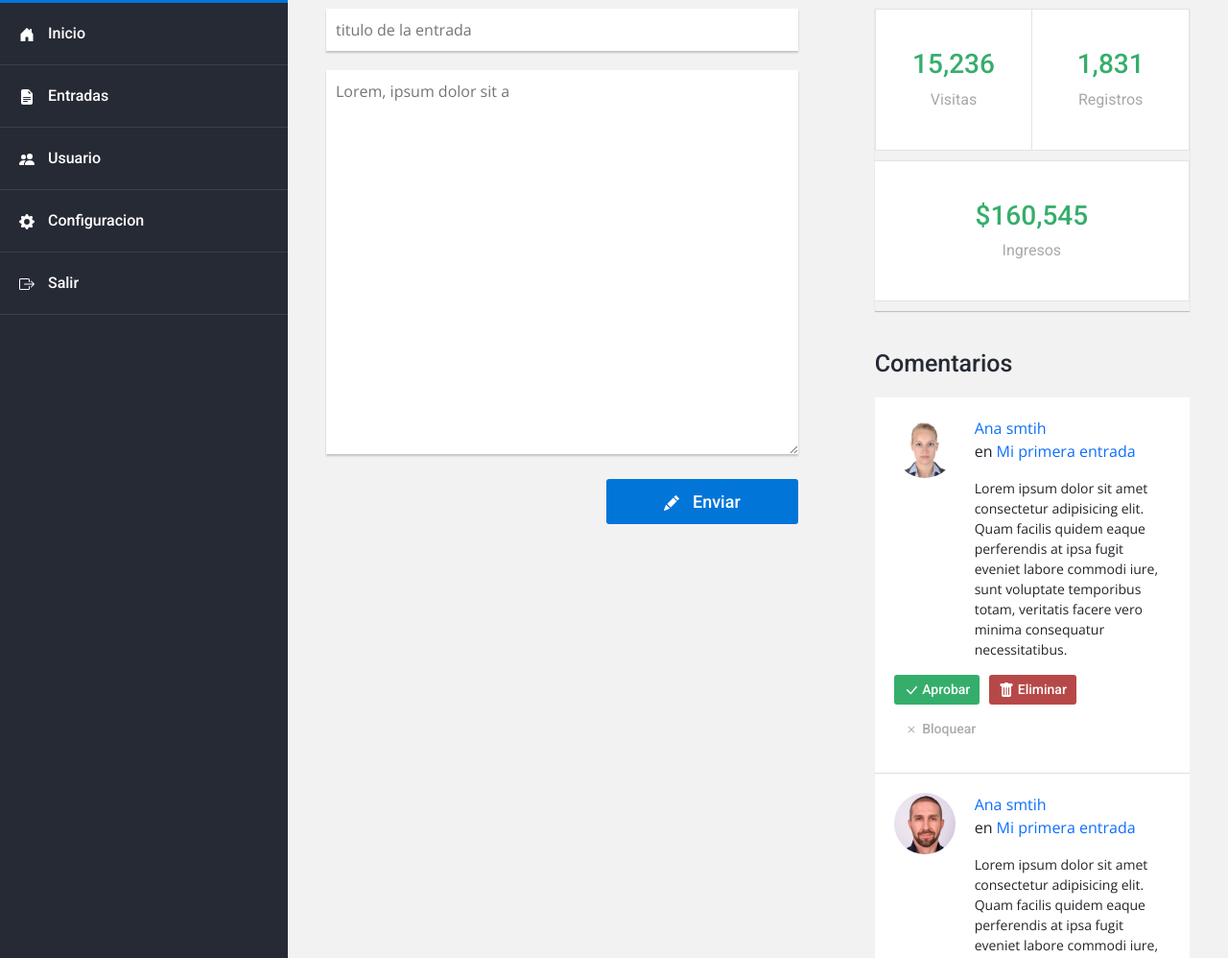
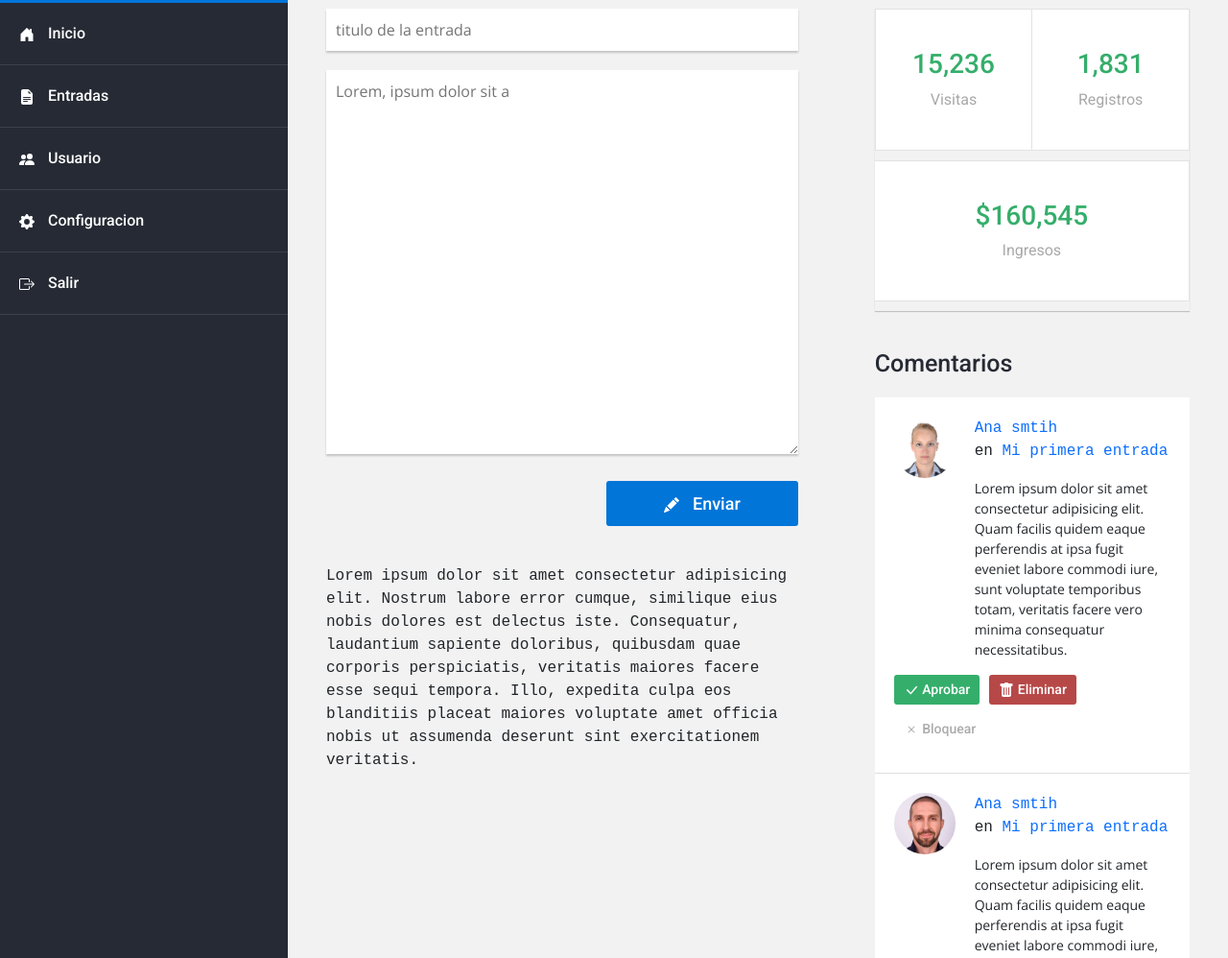
Before and after one commit to osmely10/4.Bootstrap, a plain HTML site: page Practicas/Dashboard/Index.html in a window 1280 px wide. Shown: the part 81-1079 px from the top of the page at 96% size. Drawn offline with nearby package versions, Linux system fonts and the light colour scheme.

Commit message:
Agruegue un parrafo a el sitio web de dashboard

```diff
--- a/Practicas/Dashboard/Index.html
+++ b/Practicas/Dashboard/Index.html
@@ -70,6 +70,11 @@
                                     </button>
                                 </div>
                             </form>
+                        </div>
+
+                        <div class="widget parrafo">
+                            <p>Lorem ipsum dolor sit amet consectetur adipisicing elit. Nostrum labore error cumque, similique eius nobis dolores est delectus iste. Consequatur, laudantium sapiente doloribus, quibusdam quae corporis perspiciatis, veritatis maiores facere esse sequi tempora. Illo, expedita culpa eos blanditiis placeat maiores voluptate amet officia nobis ut assumenda deserunt sint exercitationem veritatis.</p>
+
                         </div>
                     </div>
                     <div class="columna col-12 col-lg-5">
--- a/Practicas/Dashboard/css/estilos.css
+++ b/Practicas/Dashboard/css/estilos.css
@@ -1,7 +1,7 @@
 body {
     background: #f2f2f2;
     font-size: 16px;
-    font-family: 'Open Sans', sans-serif;
+    font-family: 'Courier New', Courier, monospace;
 }
 
 a {
```
